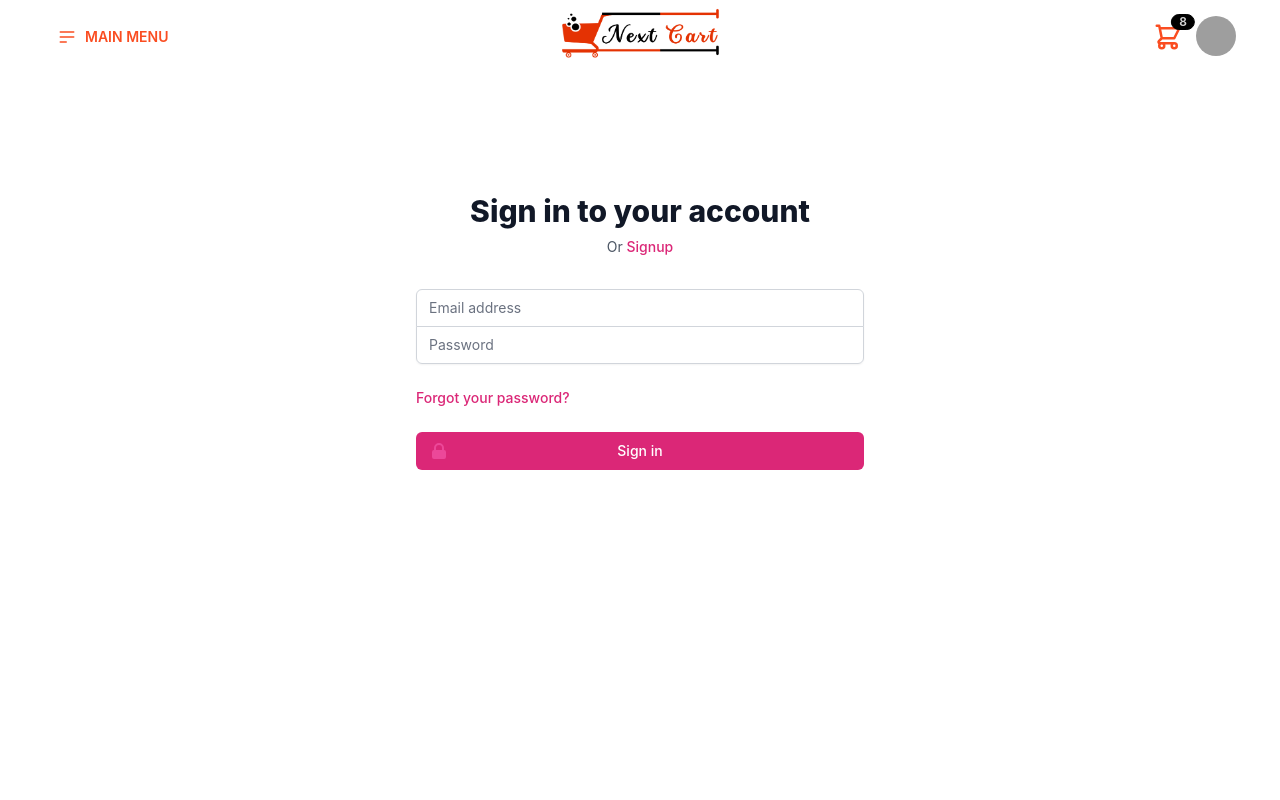
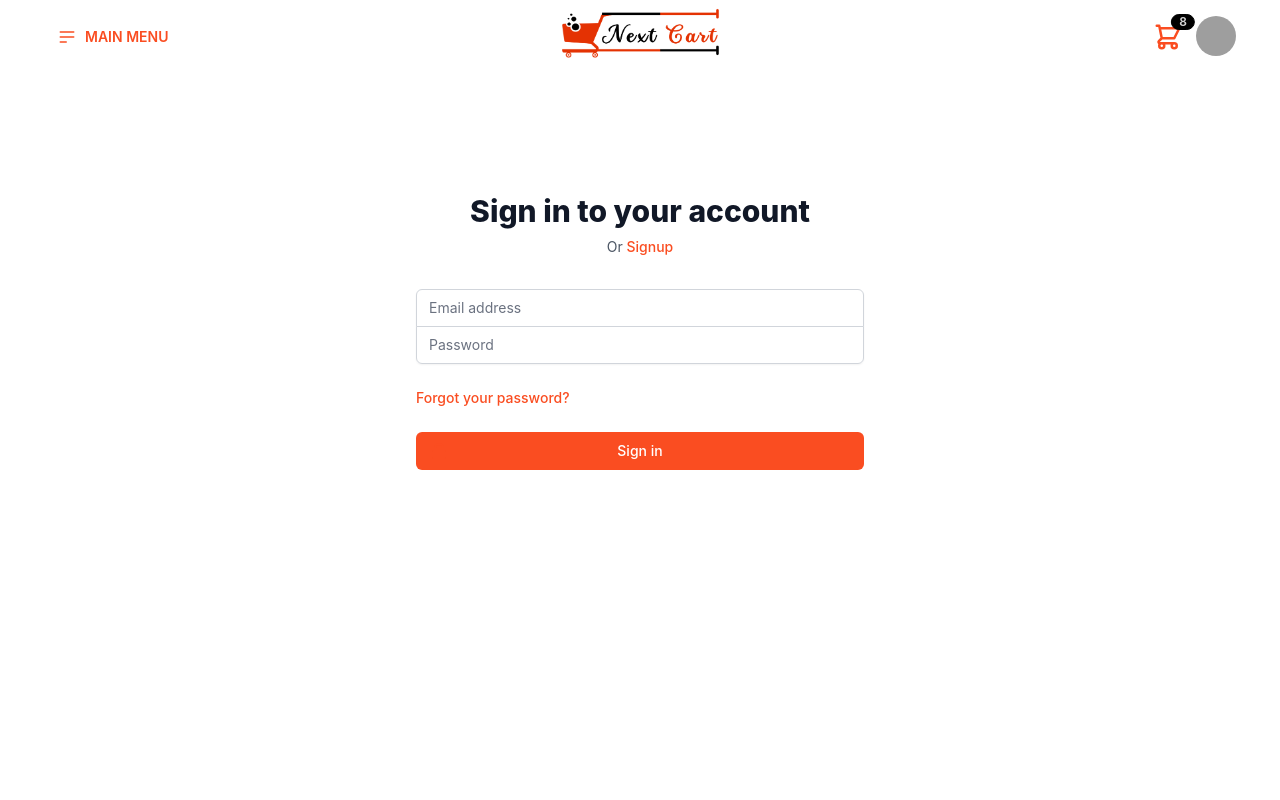
Before and after one commit to ASSiddik01/NextCart, a Next.js app: page /login in a window 1280 px wide. Shown: the top 800 px of the page. Built offline with nearby package versions, Linux system fonts and the light colour scheme; grey boxes are pictures that could not be loaded.

Commit message:
some change

```diff
--- a/pages/checkout.js
+++ b/pages/checkout.js
@@ -180,7 +180,7 @@ const Checkout = () => {
         </div> */}
         <button
           disabled=""
-          className="flex items-center justify-center mr-2 text-white bg-primary border-0 py-2 px-2 focus:outline-none hover:bg-primary rounded text-sm disabled:bg-pink-300 "
+          className="flex items-center justify-center mr-2 text-white bg-primary border-0 py-2 px-2 focus:outline-none hover:bg-primary rounded text-sm disabled:bg-secondary "
         >
           <svg
             stroke="currentColor"
--- a/pages/login.js
+++ b/pages/login.js
@@ -10,10 +10,7 @@ const Login = () => {
           </h2>
           <p className="mt-2 text-center text-sm text-gray-600">
             Or
-            <a
-              href="#"
-              className="font-medium text-pink-600 hover:text-pink-500"
-            >
+            <a href="#" className="font-medium text-primary hover:text-primary">
               {" "}
               Signup{" "}
             </a>
@@ -33,7 +30,7 @@ const Login = () => {
                 type="email"
                 autoComplete="email"
                 required=""
-                className="appearance-none rounded-none relative block w-full px-3 py-2 border border-gray-300 placeholder-gray-500 text-gray-900 rounded-t-md focus:outline-none focus:ring-pink-500 focus:border-pink-500 focus:z-10 sm:text-sm"
+                className="appearance-none rounded-none relative block w-full px-3 py-2 border border-gray-300 placeholder-gray-500 text-gray-900 rounded-t-md focus:outline-none focus:ring-primary focus:border-primary focus:z-10 sm:text-sm"
                 placeholder="Email address"
               />
             </div>
@@ -49,7 +46,7 @@ const Login = () => {
                 type="password"
                 autoComplete="current-password"
                 required=""
-                className="appearance-none rounded-none relative block w-full px-3 py-2 border border-gray-300 placeholder-gray-500 text-gray-900 rounded-b-md focus:outline-none focus:ring-pink-500 focus:border-pink-500 focus:z-10 sm:text-sm"
+                className="appearance-none rounded-none relative block w-full px-3 py-2 border border-gray-300 placeholder-gray-500 text-gray-900 rounded-b-md focus:outline-none focus:ring-primary focus:border-primary focus:z-10 sm:text-sm"
                 placeholder="Password"
               ></input>
             </div>
@@ -58,7 +55,7 @@ const Login = () => {
             <div className="text-sm">
               <a
                 href="#"
-                className="font-medium text-pink-600 hover:text-pink-500"
+                className="font-medium text-primary hover:text-primary"
               >
                 {" "}
                 Forgot your password?{" "}
@@ -68,11 +65,11 @@ const Login = () => {
           <div>
             <button
               type="submit"
-              className="group relative w-full flex justify-center py-2 px-4 border border-transparent text-sm font-medium rounded-md text-white bg-pink-600 hover:bg-pink-700 focus:outline-none focus:ring-2 focus:ring-offset-2 focus:ring-pink-500 disabled:bg-pink-300"
+              className="group relative w-full flex justify-center py-2 px-4 border border-transparent text-sm font-medium rounded-md text-white bg-primary hover:bg-primary focus:outline-none focus:ring-2 focus:ring-offset-2 focus:ring-primary disabled:bg-secondary"
             >
               <span className="absolute left-0 inset-y-0 flex items-center pl-3">
                 <svg
-                  className="h-5 w-5 text-pink-500 group-hover:text-pink-400"
+                  className="h-5 w-5 text-primary group-hover:text-secondary"
                   xmlns="http://www.w3.org/2000/svg"
                   viewBox="0 0 20 20"
                   fill="currentColor"
--- a/pages/signup.js
+++ b/pages/signup.js
@@ -10,10 +10,7 @@ const Signup = () => {
           </h2>
           <p className="mt-2 text-center text-sm text-gray-600">
             Or
-            <a
-              href="#"
-              className="font-medium text-pink-600 hover:text-pink-500"
-            >
+            <a href="#" className="font-medium text-primary hover:text-primary">
               {" "}
               Login{" "}
             </a>
@@ -33,7 +30,7 @@ const Signup = () => {
                 type="email"
                 autoComplete="email"
                 required=""
-                className="appearance-none rounded-none relative block w-full px-3 py-2 border border-gray-300 placeholder-gray-500 text-gray-900 rounded-t-md focus:outline-none focus:ring-pink-500 focus:border-pink-500 focus:z-10 sm:text-sm"
+                className="appearance-none rounded-none relative block w-full px-3 py-2 border border-gray-300 placeholder-gray-500 text-gray-900 rounded-t-md focus:outline-none focus:ring-primary focus:border-primary focus:z-10 sm:text-sm"
                 placeholder="Email address"
               />
             </div>
@@ -49,7 +46,7 @@ const Signup = () => {
                 type="password"
                 autoComplete="current-password"
                 required=""
-                className="appearance-none rounded-none relative block w-full px-3 py-2 border border-gray-300 placeholder-gray-500 text-gray-900 rounded-b-md focus:outline-none focus:ring-pink-500 focus:border-pink-500 focus:z-10 sm:text-sm"
+                className="appearance-none rounded-none relative block w-full px-3 py-2 border border-gray-300 placeholder-gray-500 text-gray-900 rounded-b-md focus:outline-none focus:ring-primary focus:border-primary focus:z-10 sm:text-sm"
                 placeholder="Password"
               ></input>
             </div>
@@ -58,7 +55,7 @@ const Signup = () => {
             <div className="text-sm">
               <a
                 href="#"
-                className="font-medium text-pink-600 hover:text-pink-500"
+                className="font-medium text-primary hover:text-primary"
               >
                 {" "}
                 Forgot your password?{" "}
@@ -68,11 +65,11 @@ const Signup = () => {
           <div>
             <button
               type="submit"
-              className="group relative w-full flex justify-center py-2 px-4 border border-transparent text-sm font-medium rounded-md text-white bg-pink-600 hover:bg-pink-700 focus:outline-none focus:ring-2 focus:ring-offset-2 focus:ring-pink-500 disabled:bg-pink-300"
+              className="group relative w-full flex justify-center py-2 px-4 border border-transparent text-sm font-medium rounded-md text-white bg-primary hover:bg-primary focus:outline-none focus:ring-2 focus:ring-offset-2 focus:ring-primary disabled:bg-secondary"
             >
               <span className="absolute left-0 inset-y-0 flex items-center pl-3">
                 <svg
-                  className="h-5 w-5 text-pink-500 group-hover:text-pink-400"
+                  className="h-5 w-5 text-primary group-hover:text-secondary"
                   xmlns="http://www.w3.org/2000/svg"
                   viewBox="0 0 20 20"
                   fill="currentColor"
```
